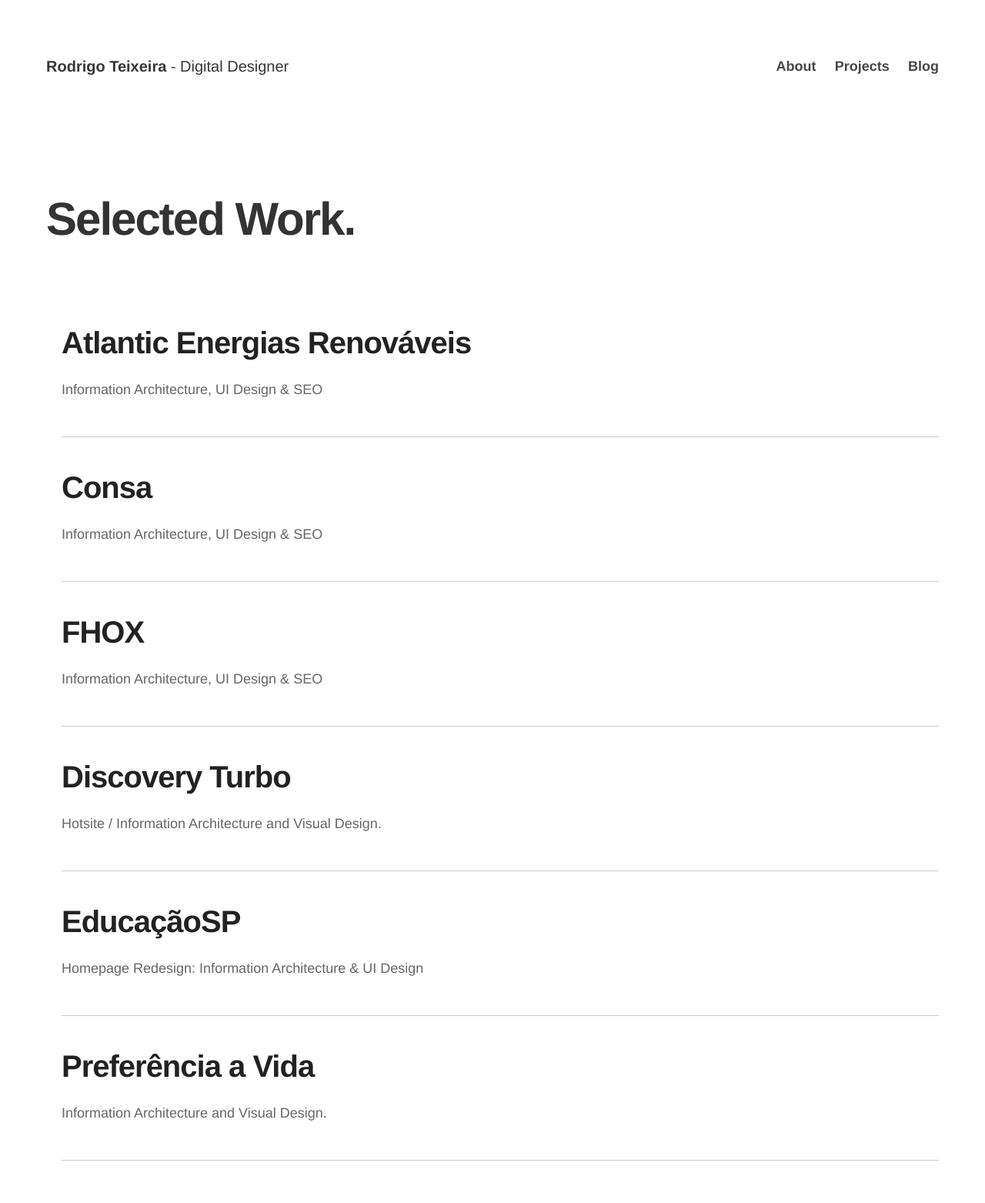
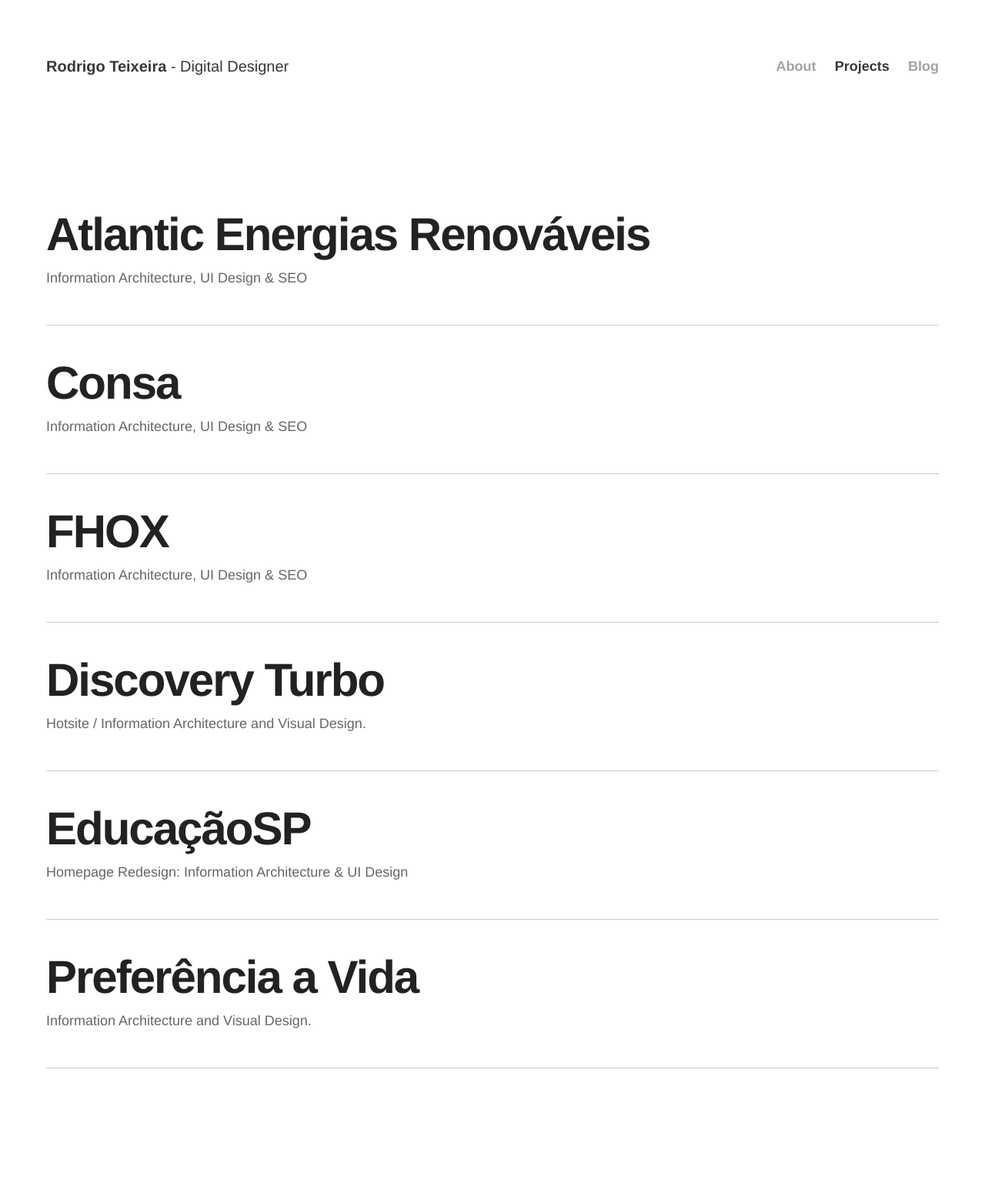
Before and after one commit to drigoteixeira/drigoteixeira.github.io, a Jekyll site: the page built from projects/index.html, in a window 1280 px wide. Shown: the whole page at 77% size. Built offline with Jekyll 4.4.1, drawn with Linux system fonts in a browser that asks for light colours; nearby versions of some CDN libraries; after the commit the page ends 1443 px from its top, so only the background shows below that.

Commit message:
Update templates

```diff
--- a/_includes/header.html
+++ b/_includes/header.html
@@ -9,9 +9,9 @@
 			<div class="six columns">
 				<nav>
 					<ul class="menu right">
-						<li><a href="/about/">About</a></li>
-						<li><a href="/projects/">Projects</a></li>
-						<li><a href="/blog/">Blog</a></li>
+						<li class="menu1"><a href="/about/">About</a></li>
+						<li class="menu2"><a href="/projects/">Projects</a></li>
+						<li class="menu3"><a href="/blog/">Blog</a></li>
 					</ul>
 				</nav>
 			</div>
--- a/_layouts/default.html
+++ b/_layouts/default.html
@@ -54,7 +54,7 @@
 
   </head>
 
-  <body class="work">
+  <body class="projects">
 
     {% include header.html %}
 
--- a/_scss/layout.scss
+++ b/_scss/layout.scss
@@ -127,10 +127,17 @@
   vertical-align: bottom;
   font-size: 18px;
   font-weight: 300;
+  margin-left: 20px;
 }
 
 .menu li a {
-  color: $gray-3;
+  color: $gray-9;
+}
+
+.about .menu li a.menu1 a,
+.projects .menu li.menu2 a,
+.blog .menu li.menu3 a  {
+  color: $gray-2;
 }
 
 li.item00 {
--- a/_scss/lists.scss
+++ b/_scss/lists.scss
@@ -31,7 +31,6 @@
     line-height: 32px;
     font-size: 1.2em;
     list-style-position: outside;
-    margin-left: 20px;
     margin-bottom: 20px;
     font-weight: 300;
 }
--- a/_scss/typography.scss
+++ b/_scss/typography.scss
@@ -37,6 +37,10 @@
   color: $gray-3;
   letter-spacing: -2px;
   margin-bottom: 80px;
+}
+
+.selected-work .highlight {
+  margin-bottom: 5px;
 }
 
 
--- a/js/scripts.js
+++ b/js/scripts.js
@@ -23,6 +23,8 @@
 }
 
 $(document).ready(function(){
+
+    $('.about').fadeIn();
 
     // hide #back-top first
 
--- a/projects/index.html
+++ b/projects/index.html
@@ -1,43 +1,34 @@
 ---
 layout: default
-title: Work
+title: Projects
 ---
-
-
-<div class="container">
-    <div class="row">
-        <div class="twelve columns">
-            <h1 class="highlight">Selected Work.</h1>
-        </div>
-    </div>
-</div>
 
 <div id="work" class="selected-work container">
     <div class="row">
         <div class="twelve columns">
             <ul>
                 <li>
-                    <h2><a href="/projects/atlantic/">Atlantic Energias Renováveis</a></h2>
+                    <h2 class="highlight"><a href="/projects/atlantic/">Atlantic Energias Renováveis</a></h2>
                     <p> Information Architecture, UI Design & SEO</p>
                 </li>
                 <li>
-                    <h2><a href="/projects/consa/">Consa</a></h2>
+                    <h2 class="highlight"><a href="/projects/consa/">Consa</a></h2>
                     <p> Information Architecture, UI Design & SEO</p>
                 </li>
                 <li>
-                    <h2><a href="/projects/fhox/">FHOX</a></h2>
+                    <h2 class="highlight"><a href="/projects/fhox/">FHOX</a></h2>
                     <p> Information Architecture, UI Design & SEO</p>
                 </li>
                 <li>
-                    <h2><a href="/projects/discoveryturbo/">Discovery Turbo</a></h2>
+                    <h2 class="highlight"><a href="/projects/discoveryturbo/">Discovery Turbo</a></h2>
                     <p>Hotsite / Information Architecture and Visual Design.</p>
                 </li>
                 <li>
-                    <h2><a href="/projects/educacao/">EducaçãoSP</a></h2>
+                    <h2 class="highlight"><a href="/projects/educacao/">EducaçãoSP</a></h2>
                     <p>Homepage Redesign: Information Architecture & UI Design</p>
                 </li>
                 <li>
-                    <h2><a href="/projects/preferencia/">Preferência a Vida</a></h2>
+                    <h2 class="highlight"><a href="/projects/preferencia/">Preferência a Vida</a></h2>
                     <p>Information Architecture and Visual Design.</p>
                 </li>
             </ul>
```
